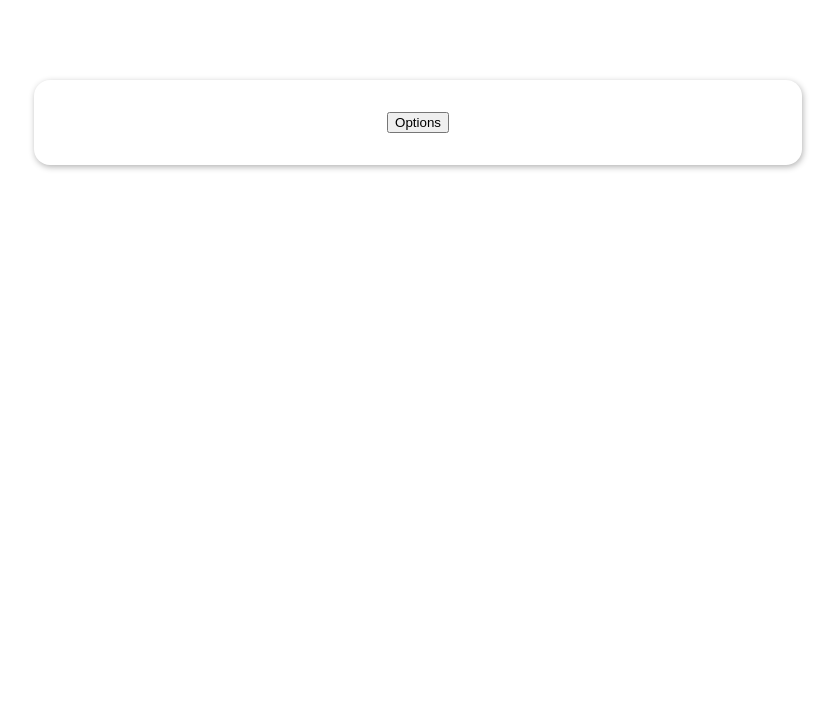
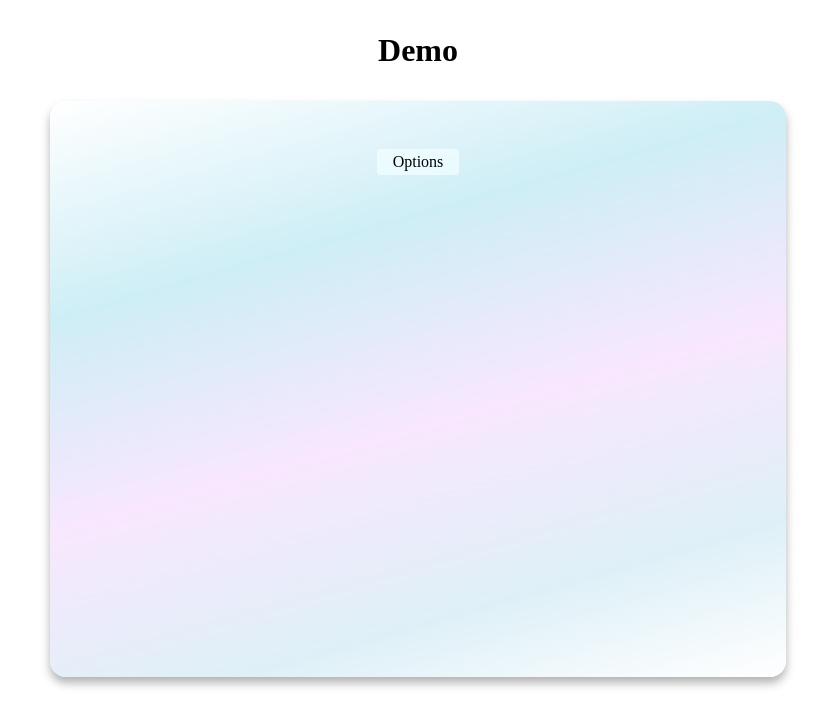
Before and after one commit to bytedance-nlp-fe/interview-assignments, a React (Vite) app in the folder intern/: page / in a window 1280 px wide. Shown: the top 726 px of the page, without its empty margins (222-1059 px from the left). Built offline with nearby package versions, Linux system fonts and the light colour scheme.

Commit message:
Add basic styles

```diff
--- a/intern/src/App.module.css
+++ b/intern/src/App.module.css
@@ -1,29 +1,66 @@
+.h1 {
+  margin: 2rem;
+}
+
 .container {
   display: flex;
-  justify-content: center;
-  align-content: flex-start;
-  align-items: flex-start;
-  padding: 5rem;
+  flex-flow: column;
+  justify-content: flex-start;
+  align-items: center;
+  height: 100%;
 }
 
 .card {
   border-radius: 1rem;
-  box-shadow: 1px 2px 6px rgba(0, 0, 0, 0.3);
-  /*background-color: rgba(0, 0, 0, 0.8);*/
-  padding: 2rem 3rem;
-  width: 60%;
+  box-shadow: 0 6px 10px rgba(0, 0, 0, 0.3);
+  background: rgb(255, 255, 255);
+  background: linear-gradient(344deg, rgba(255, 255, 255, 1) 0%, rgba(222, 240, 247, 1) 20%, rgba(248, 231, 254, 1) 45%, rgba(206, 238, 246, 1) 72%, rgba(255, 255, 255, 1) 100%);
+  padding: 3rem;
+  width: 50%;
+  height: 30rem;
   display: flex;
   justify-content: center;
+  align-items: flex-start;
 }
 
 .button {
+  padding: 0.25rem 1rem;
+  transition: all 100ms ease;
+}
 
+.button, .items, .subItems {
+  background-color: rgba(255, 255, 255, 0.6);
+  backdrop-filter: saturate(180%) blur(5px);
+  border-radius: 0.25rem;
+}
+
+.button:hover {
+  background-color: rgba(255, 255, 255, 0.8);
 }
 
 .items {
+  position: absolute;
+  margin-top: 3rem;
+  padding: 0.5rem;
+  transition: all 100ms ease;
+}
 
+.subItems {
+  position: absolute;
+  margin-left: 8rem;
+  padding: 0.5rem;
+}
+
+.items, .subItems {
+  width: max-content;
 }
 
 .item {
+  padding: 0.5rem;
+  border-radius: 0.25rem;
+}
 
+.item:hover {
+  background-color: #3e63dd;
+  color: white;
 }
--- a/intern/src/App.tsx
+++ b/intern/src/App.tsx
@@ -4,6 +4,7 @@ import { Menu } from "./components/menu/menu.tsx";
 
 function App() {
   return <div className={styles.container}>
+    <h1 className={styles.h1}>Demo</h1>
     <div className={styles.card}>
       <Menu>
         <Menu.Button className={styles.button}>Options</Menu.Button>
@@ -18,12 +19,12 @@ function App() {
             <Menu.Item className={styles.item}>
               Favorites
             </Menu.Item>
-            <Menu.Item className={styles.item}>
+            <Menu.Item className={""}>
               <Menu>
                 <Menu.Hover className={styles.item}>
                   Downloads
                 </Menu.Hover>
-                <Menu.Items className={styles.items}>
+                <Menu.Items className={styles.subItems}>
                   <Menu.Item className={styles.item}>
                     GitHub
                   </Menu.Item>
--- a/intern/src/index.css
+++ /dev/null
@@ -1,4 +0,0 @@
-body {
-  margin: 0;
-  padding: 0;
-}
--- a/intern/src/main.tsx
+++ b/intern/src/main.tsx
@@ -1,7 +1,7 @@
 import React from "react";
 import ReactDOM from "react-dom/client";
 import App from "./App.tsx";
-import "./index.css";
+import "./styles/global.css";
 
 ReactDOM.createRoot(document.getElementById("root") as HTMLElement).render(
   <React.StrictMode>
--- /dev/null
+++ b/intern/src/styles/global.css
@@ -0,0 +1,14 @@
+html {
+
+}
+
+body {
+  margin: 0;
+  padding: 0;
+}
+
+/* reset */
+button,
+p {
+  all: unset;
+}
```
